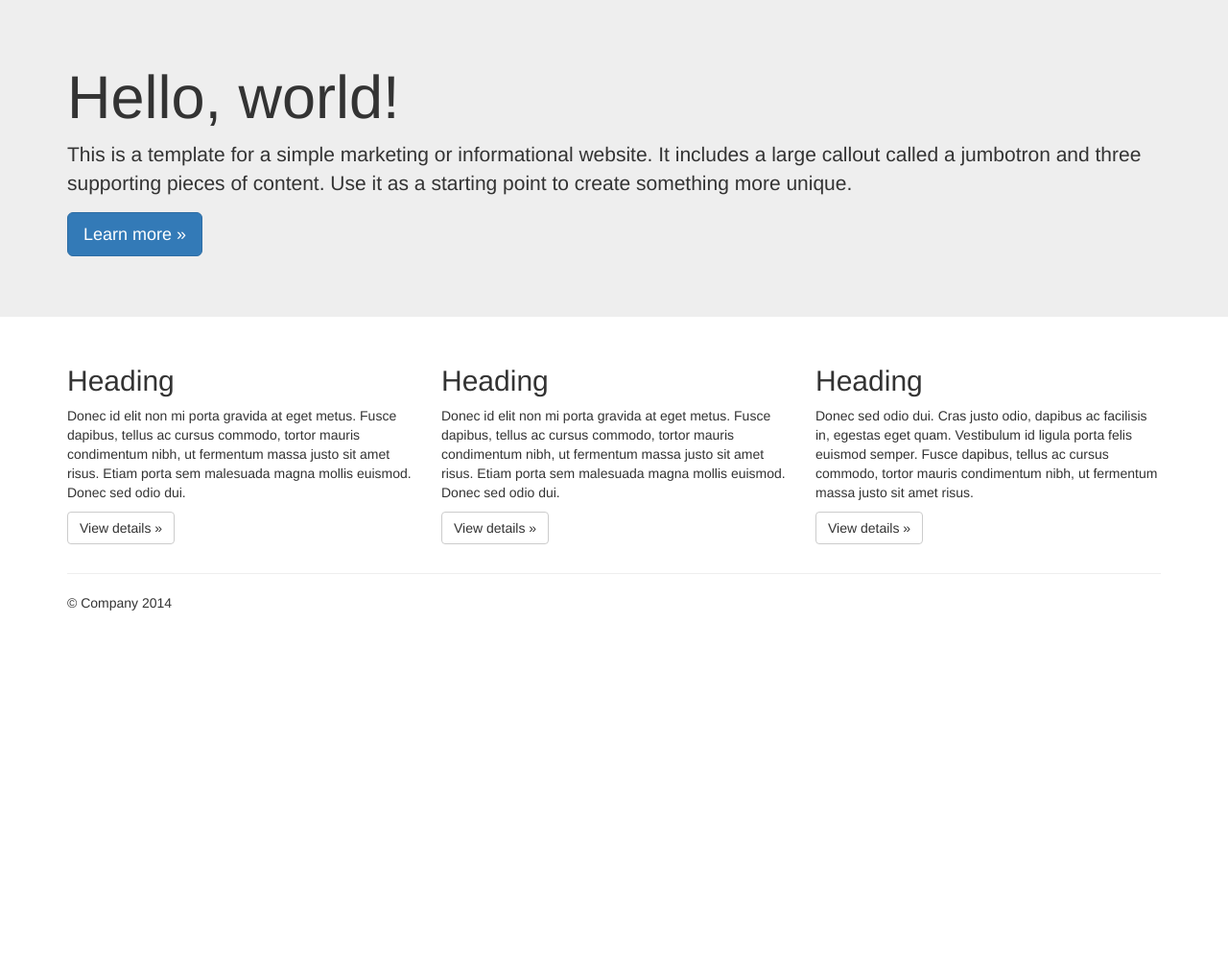
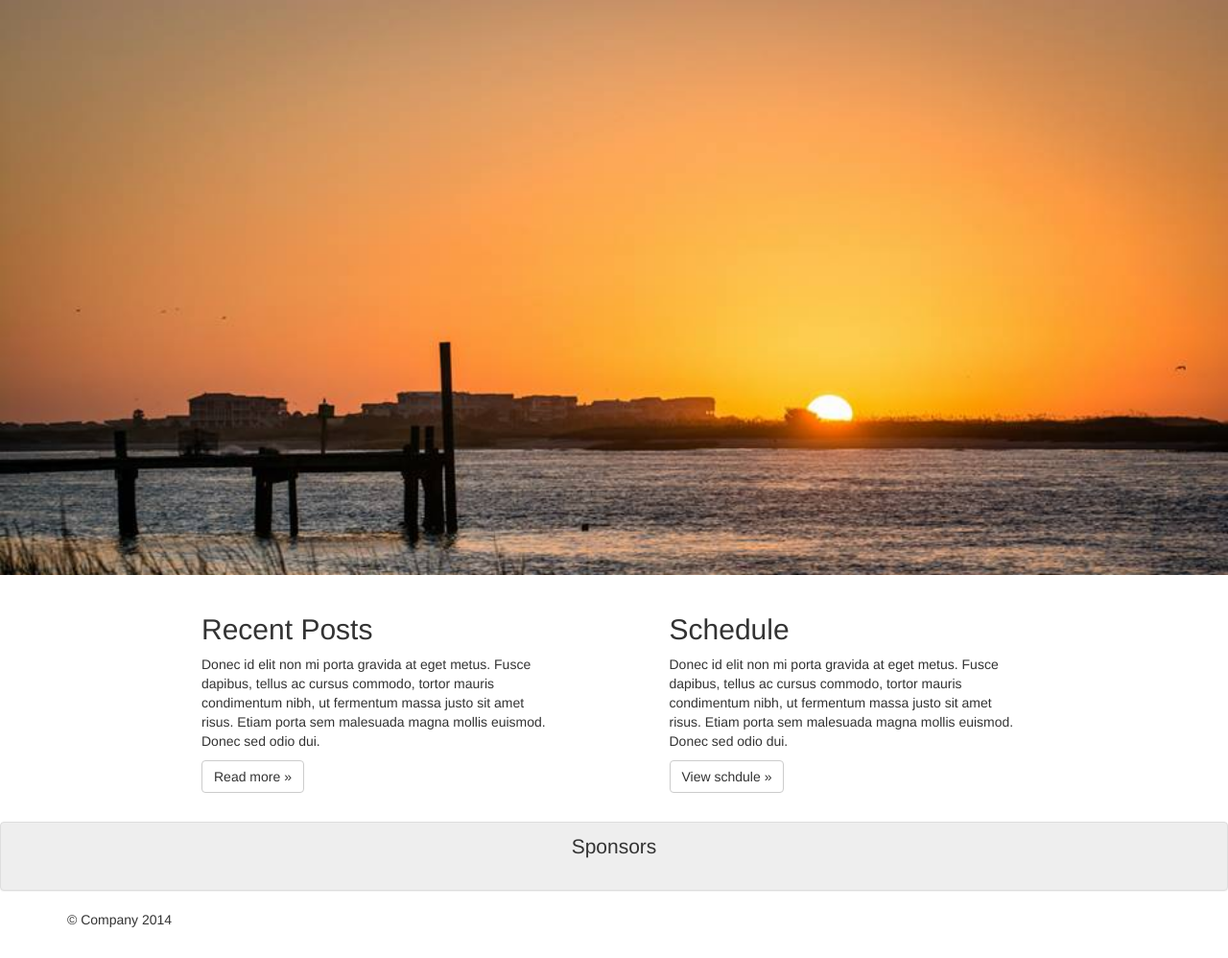
Before and after one commit to donnywdavis/bay_pirate_fishing, a Django app: page / in a window 1280 px wide. Shown: the part 51-1049 px from the top of the page at 96% size. Before the commit the page ends 687 px from the top, so only its background shows below. Run offline with Django 3.2, Linux system fonts and the light colour scheme; some libraries are stand-ins or nearby versions.

Commit message:
Set up structure and content for home and about pages

```diff
--- /dev/null
+++ b/static/static_files/css/index.css
@@ -0,0 +1,18 @@
+.wide {
+    width: 100%;
+    height: 600px;
+    background-image: url("/static/img/bpf_1.jpg");
+    background-size: cover;
+}
+
+.wide img {
+    width: 100%;
+}
+
+.middle {
+    margin: 20px 0;
+}
+
+.panel {
+    background-color: #eee;
+}
--- a/templates/base.html
+++ b/templates/base.html
@@ -22,7 +22,7 @@
 
 <body>
     <header>
-        <nav class="navbar navbar-inverse navbar-fixed-top">
+        <nav class="navbar navbar-inverse navbar-fixed-top" role="navigation">
             <div class="container">
                 <div class="navbar-header">
                     <button type="button" class="navbar-toggle collapsed" data-toggle="collapse" data-target="#navbar" aria-expanded="false" aria-controls="navbar">
@@ -35,10 +35,10 @@
                 </div>
                 <div id="navbar" class="navbar-collapse collapse">
                     <ul class="nav navbar-nav navbar-right">
-                        <li class="active"><a href="{% url 'home' %}">Home</a></li>
-                        <li><a href="{% url 'about' %}">About</a></li>
-                        <li><a href="{% url 'home' %}">Blog</a></li>
-                        <li><a href="{% url 'home' %}">Schedule</a></li>
+                        <li {% ifequal request.path '/' %}class="active"{% endifequal %}><a href="{% url 'home' %}">Home</a></li>
+                        <li {% ifequal request.path '/about/' %}class="active"{% endifequal %}><a href="{% url 'about' %}">About</a></li>
+                        <li {% ifequal request.path '/blog/' %}class="active"{% endifequal %}><a href="{% url 'home' %}">Blog</a></li>
+                        <li {% ifequal request.path '/schedule/' %}class="active"{% endifequal %}><a href="{% url 'home' %}">Schedule</a></li>
                     </ul>
                 </div><!--/.navbar-collapse -->
             </div>
@@ -48,7 +48,7 @@
     {% block content %}
     {% endblock %}
 
-    <footer>
+    <footer class="footer">
         <div class="container">
             <p>&copy; Company 2014</p>
         </div>
--- a/templates/index.html
+++ b/templates/index.html
@@ -1,35 +1,36 @@
 {% extends 'base.html' %}
+{% load staticfiles %}
+
+{% block page_styles %}
+    <link href="{% static 'css/index.css' %}" rel="stylesheet">
+{% endblock %}
 
 {% block content %}
+    <div class="wide">
+
+    </div>
+
+    <div class="container middle">
+        <!-- Example row of columns -->
+        <div class="row">
+            <div class="col-md-4 col-md-offset-2 col-sm-4 col-sm-offset-2">
+                <h2>Recent Posts</h2>
+                <p>Donec id elit non mi porta gravida at eget metus. Fusce dapibus, tellus ac cursus commodo, tortor mauris condimentum nibh, ut fermentum massa justo sit amet risus. Etiam porta sem malesuada magna mollis euismod. Donec sed odio dui. </p>
+                <p><a class="btn btn-default" href="{% url 'home' %}" role="button">Read more &raquo;</a></p>
+            </div>
+            <div class="col-md-4 col-md-offset-1 col-sm-4 col-sm-offset-2">
+                <h2>Schedule</h2>
+                <p>Donec id elit non mi porta gravida at eget metus. Fusce dapibus, tellus ac cursus commodo, tortor mauris condimentum nibh, ut fermentum massa justo sit amet risus. Etiam porta sem malesuada magna mollis euismod. Donec sed odio dui. </p>
+                <p><a class="btn btn-default" href="{% url 'home' %}" role="button">View schdule &raquo;</a></p>
+            </div>
+        </div>
+    </div> <!-- /container -->
+
     <!-- Main jumbotron for a primary marketing message or call to action -->
-    <div class="jumbotron">
+    <div class="panel panel-default">
         <div class="container">
-            <h1>Hello, world!</h1>
-            <p>This is a template for a simple marketing or informational website. It includes a large callout called a jumbotron and three supporting pieces of content. Use it as a starting point to create something more unique.</p>
-            <p><a class="btn btn-primary btn-lg" href="#" role="button">Learn more &raquo;</a></p>
+            <div class="panel-heading lead text-center">Sponsors</div>
+
         </div>
     </div>
-
-    <div class="container">
-        <!-- Example row of columns -->
-        <div class="row">
-            <div class="col-md-4">
-                <h2>Heading</h2>
-                <p>Donec id elit non mi porta gravida at eget metus. Fusce dapibus, tellus ac cursus commodo, tortor mauris condimentum nibh, ut fermentum massa justo sit amet risus. Etiam porta sem malesuada magna mollis euismod. Donec sed odio dui. </p>
-                <p><a class="btn btn-default" href="#" role="button">View details &raquo;</a></p>
-            </div>
-            <div class="col-md-4">
-                <h2>Heading</h2>
-                <p>Donec id elit non mi porta gravida at eget metus. Fusce dapibus, tellus ac cursus commodo, tortor mauris condimentum nibh, ut fermentum massa justo sit amet risus. Etiam porta sem malesuada magna mollis euismod. Donec sed odio dui. </p>
-                <p><a class="btn btn-default" href="#" role="button">View details &raquo;</a></p>
-            </div>
-            <div class="col-md-4">
-                <h2>Heading</h2>
-                <p>Donec sed odio dui. Cras justo odio, dapibus ac facilisis in, egestas eget quam. Vestibulum id ligula porta felis euismod semper. Fusce dapibus, tellus ac cursus commodo, tortor mauris condimentum nibh, ut fermentum massa justo sit amet risus.</p>
-                <p><a class="btn btn-default" href="#" role="button">View details &raquo;</a></p>
-            </div>
-        </div>
-
-        <hr>
-    </div> <!-- /container -->
 {% endblock %}
```
Also changed, not shown: static/static_files/css/about.css (added, +7 -0 lines), static/static_files/css/base.css (+14 -0 lines), templates/about.html (+17 -0 lines), static/static_files/img/bpf_1.jpg (added).
